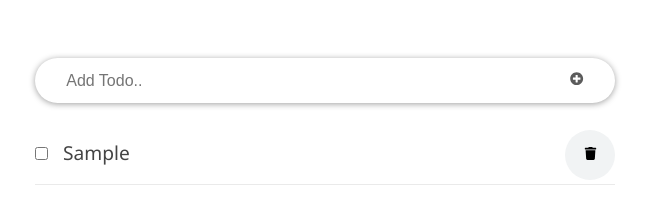
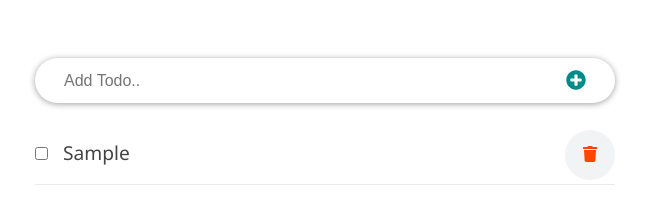
Before and after one commit to markiplagat/react-todo-app, a React (Create React App) app: page / in a window 1280 px wide. Both pictures are taken after typing "Sample" into the empty fields and a click on the button 892 px from the left and 318 px from the top of the page. Shown: the part 238-450 px from the top of the page, without its empty margins (315-964 px from the left). Built offline with nearby package versions, Linux system fonts and the light colour scheme.

Commit message:
Style icons

```diff
--- a/src/components/InputTodo.js
+++ b/src/components/InputTodo.js
@@ -30,7 +30,9 @@ const InputTodo = (props) => {
         className="input-text"
       />
       <button className="input-submit">
-        <FaPlusCircle />
+        <FaPlusCircle
+          style={{ color: "darkcyan", fontSize: "20px", marginTop: "2px"}}
+        />
       </button>
     </form>
   )
--- a/src/components/TodoItem.js
+++ b/src/components/TodoItem.js
@@ -54,7 +54,9 @@ const TodoItem = ({handleChange, deleteTodo, todo, setUpdate}) => {
           {title}
         </span>
           <button onClick={() => deleteTodo(id)}>
-            <FaTrash />
+            <FaTrash
+              style={{ color: "orangered", fontSize: "16px"}}
+            />
           </button>
         </div>
         <input
```
